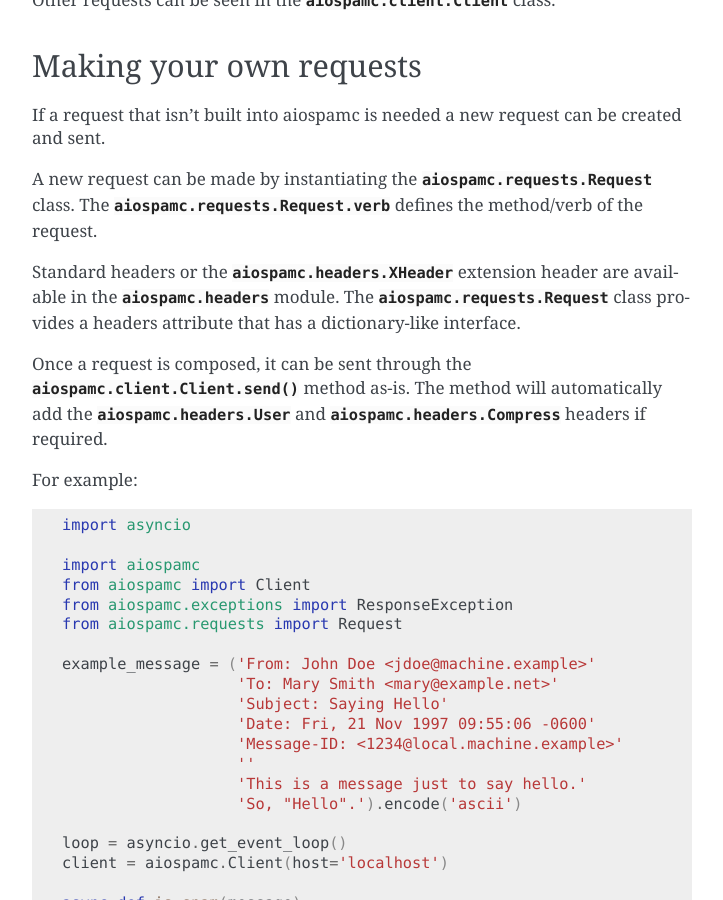
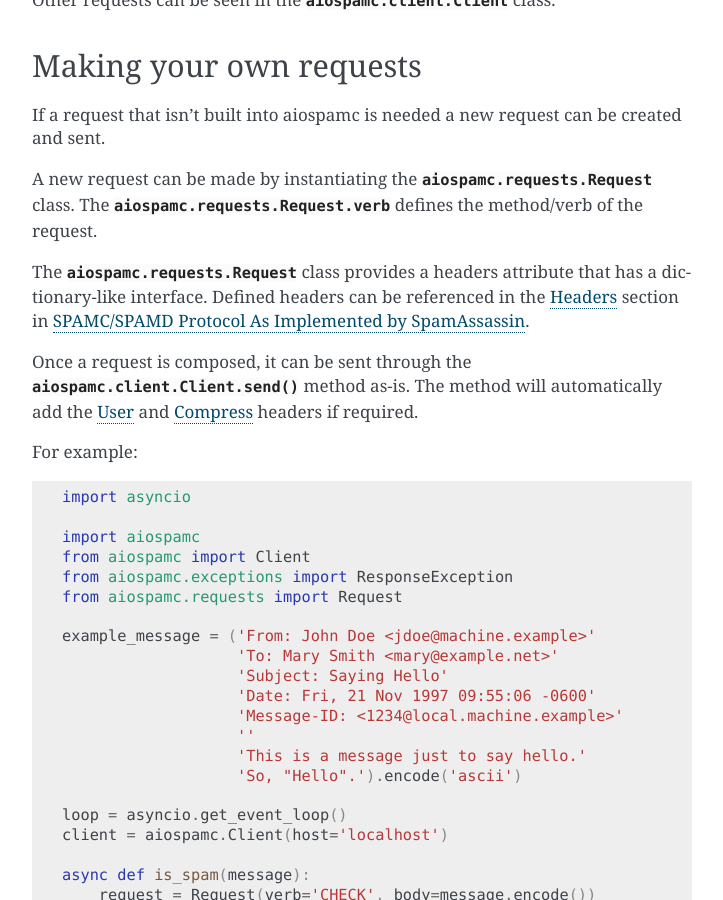
Before and after one commit to mjcaley/aiospamc, a Sphinx documentation site: the page built from docs/user_guide.rst, in a window 1280 px wide and 900 px high, scrolled down 1456 px. Shown: the whole window, without its empty margins (388-1111 px from the left). Built offline with Sphinx 7.4.7, drawn with Linux system fonts in a browser that asks for light colours.

Commit message:
Updated document on creating requests for the new header interface

```diff
--- a/docs/user_guide.rst
+++ b/docs/user_guide.rst
@@ -81,15 +81,13 @@ A new request can be made by instantiating the
 :class:`aiospamc.requests.Request` class.  The
 :attr:`aiospamc.requests.Request.verb` defines the method/verb of the request.
 
-Standard headers or the :class:`aiospamc.headers.XHeader` extension header are
-available in the :mod:`aiospamc.headers` module. The
-:class:`aiospamc.requests.Request` class provides a headers attribute that has
-a dictionary-like interface.
+The :class:`aiospamc.requests.Request` class provides a headers attribute that has
+a dictionary-like interface.  Defined headers can be referenced in the :ref:`headers`
+section in :doc:`protocol`.
 
 Once a request is composed, it can be sent through the
 :meth:`aiospamc.client.Client.send` method as-is.  The method will automatically
-add the :class:`aiospamc.headers.User` and :class:`aiospamc.headers.Compress`
-headers if required.
+add the :ref:`user_header` and :ref:`compress_header` headers if required.
 
 For example:
 
```
